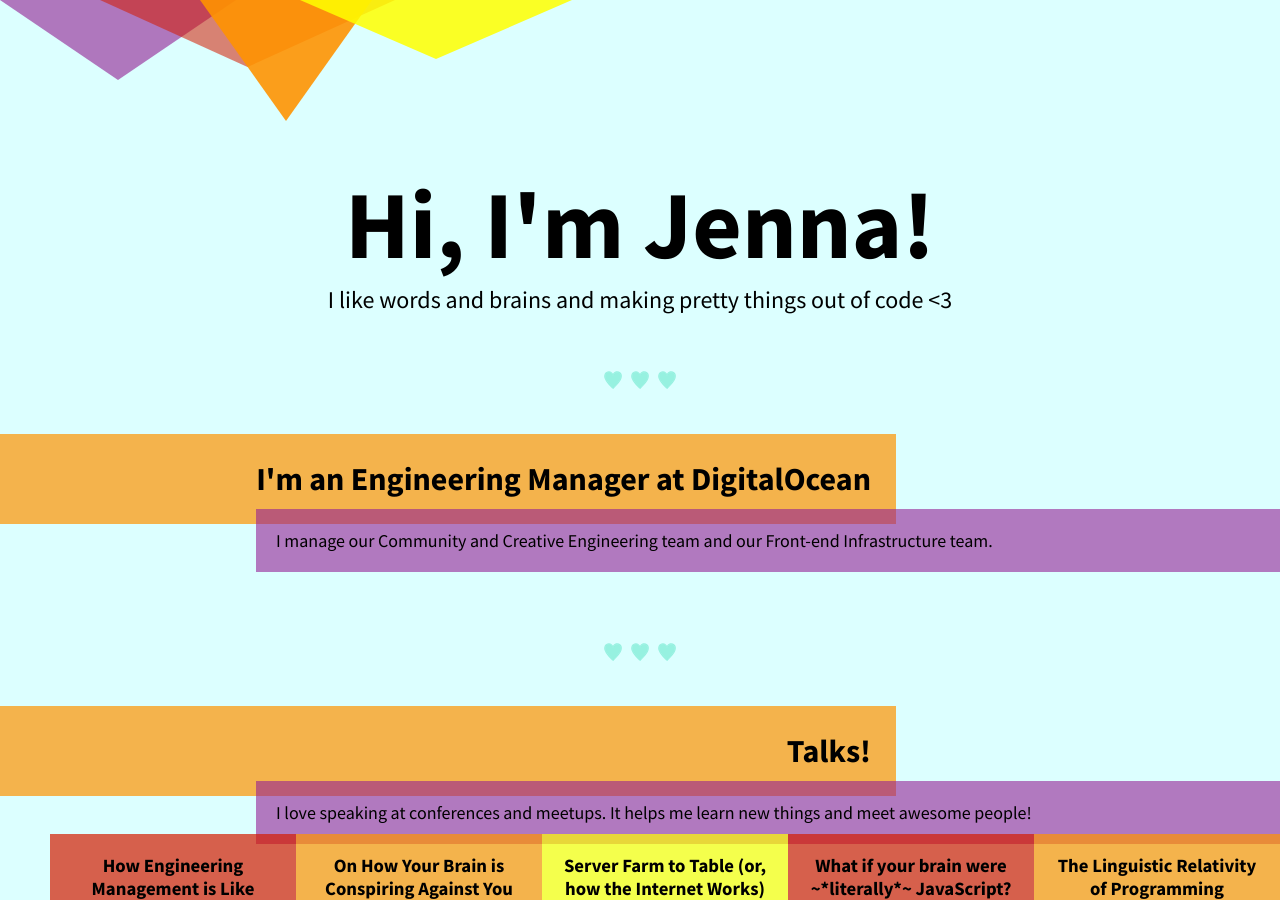
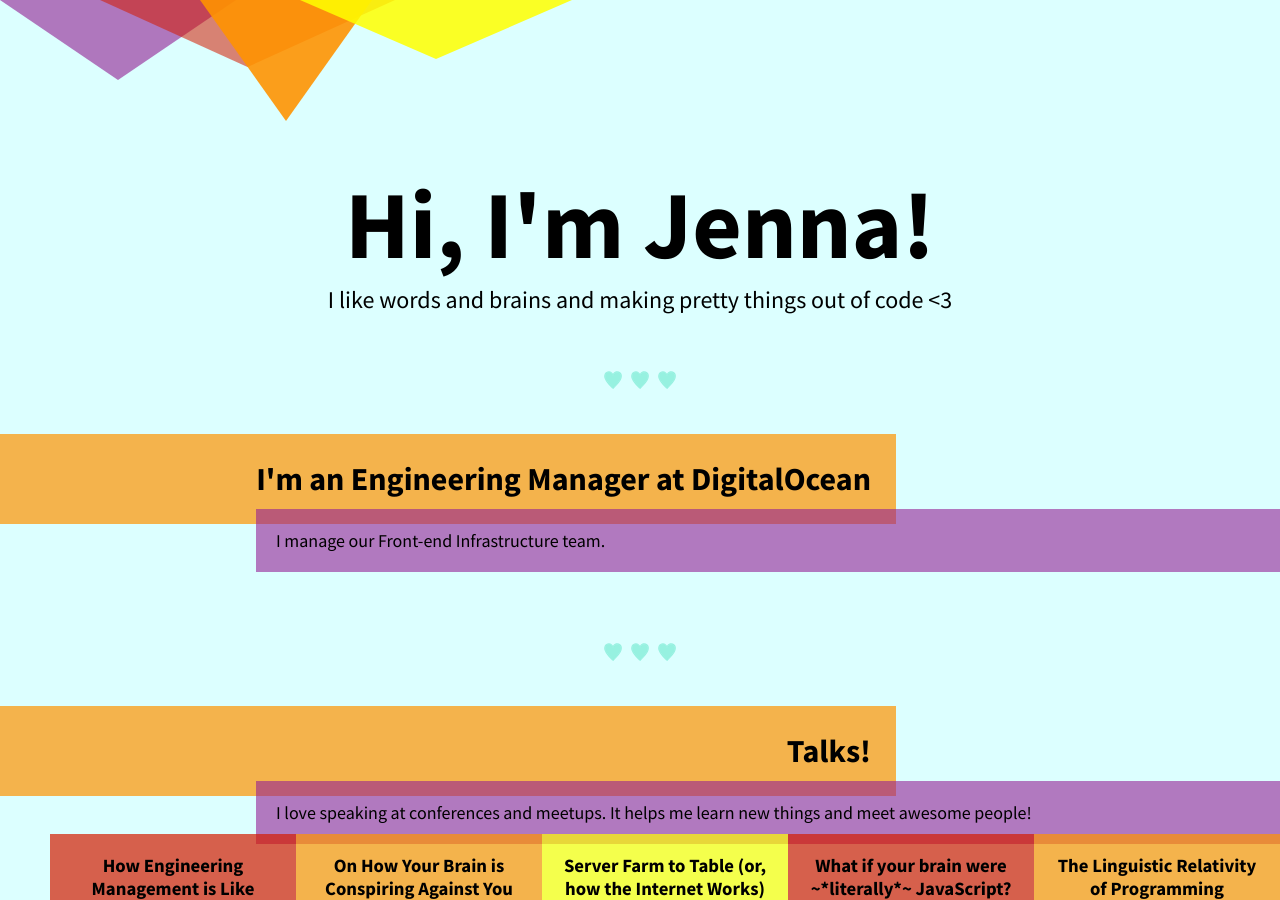
Before and after one commit to jennazee/jennazee.github.io, a Jekyll site: the page index.html, which Jekyll copies as it is, in a window 1280 px wide and 900 px high. Built offline with Jekyll 4.4.1, drawn with Linux system fonts in a browser that asks for light colours.

Commit message:
remove comdev :(

```diff
--- a/index.html
+++ b/index.html
@@ -21,7 +21,7 @@
 
     <div class="Textbox">
       <h2 class="Heading">I'm an Engineering Manager at <a href="http://digitalocean.com">DigitalOcean</a></h2>
-      <p class="Explanation">I manage our Community and Creative Engineering team and our Front-end Infrastructure team.</p>
+      <p class="Explanation">I manage our Front-end Infrastructure team.</p>
     </div>
 
     <div class="Textbox">
```
